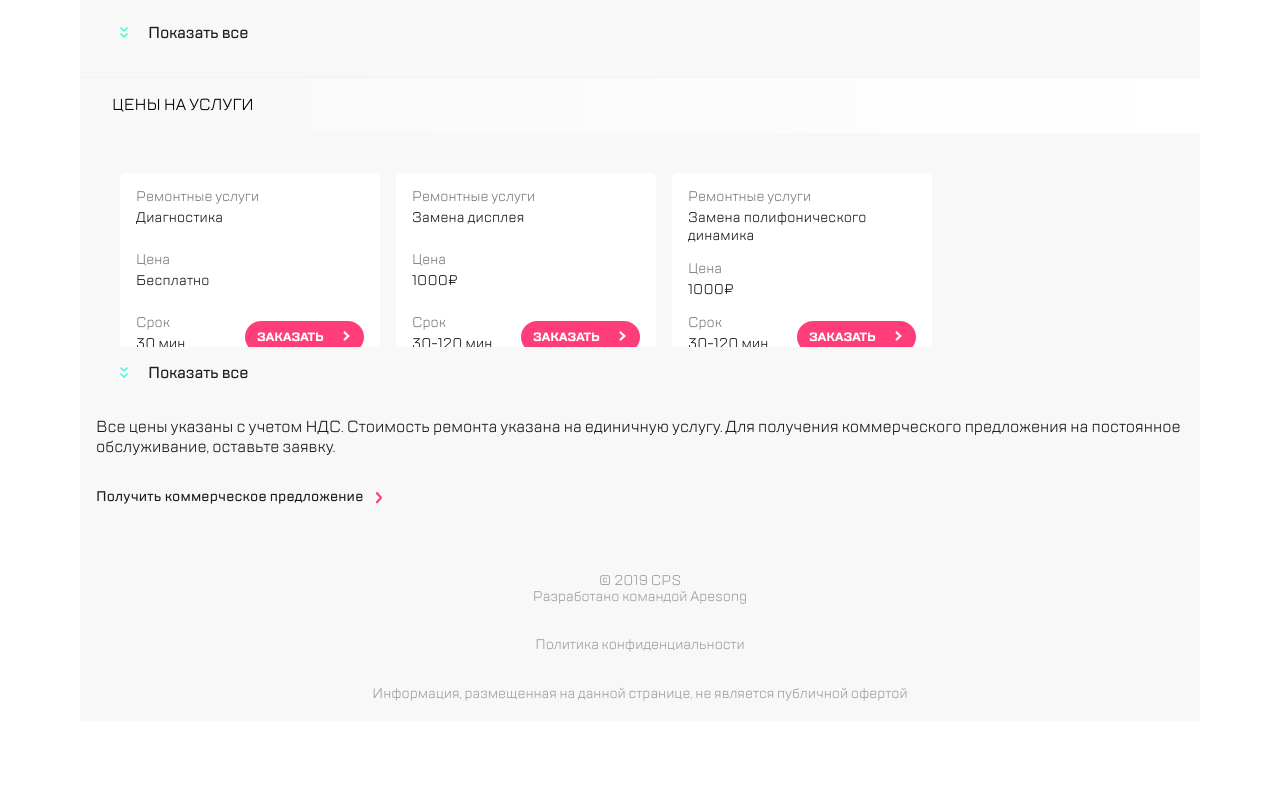
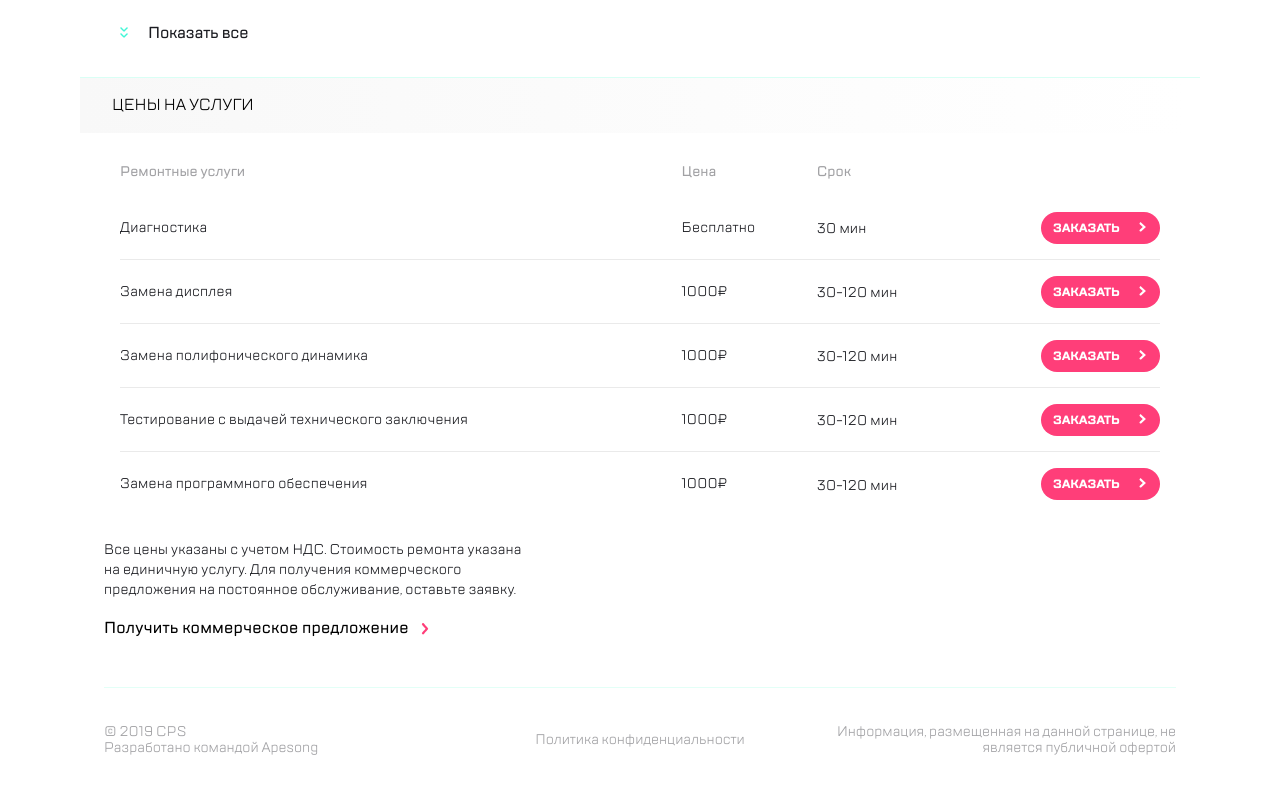
Before and after one commit to isIT-acc/web-core-page, a website built with webpack: page src/index.html in a window 1280 px wide. Shown: the part 1104-1897 px from the top of the page. Before the commit the page ends 1825 px from the top, so only its background shows below. Built offline with nearby package versions, Linux system fonts and the light colour scheme.

Commit message:
main page 320, 768, 1440 without sidebar

```diff
--- a/src/index.html
+++ b/src/index.html
@@ -187,6 +187,14 @@
         </div>
         <div class="slider-block services-prices">
           <h2 class="subheading"><span class="subheading__text">Цены на услуги</span></h2>
+          <table class="table">
+            <tr class="table-header-row">
+              <th class="table-header-cell table-header-cell--first text table__text">Ремонтные услуги</th>
+              <th class="table-header-cell table-header-cell--second text table__text">Цена</th>
+              <th class="table-header-cell  table-header-cell--third text table__text">Срок</th>
+            </tr>
+          </table>
+
           <div class="swiper swiper-initialized swiper-horizontal">
             <div class="translucent-vertical-border swiper__translucent-vertical-border"></div>
             <div class="swiper-wrapper" style="transform: translate3d(0px, 0px, 0px);">
@@ -200,7 +208,7 @@
                   <div class="text card__value">Бесплатно</div>
                 </div>
                 <div class="card__footer">
-                  <div>
+                  <div class="card__time">
                     <div class="text card__line-header">Срок</div>
                     <div class="text card__value">30 мин</div>
                   </div>
@@ -219,7 +227,7 @@
                   <div class="text card__value">1000&#8381;</div>
                 </div>
                 <div class="card__footer">
-                  <div>
+                  <div class="card__time">
                     <div class="text card__line-header">Срок</div>
                     <div class="text card__value">30-120 мин</div>
                   </div>
@@ -238,7 +246,7 @@
                   <div class="text card__value">1000&#8381;</div>
                 </div>
                 <div class="card__footer">
-                  <div>
+                  <div class="card__time">
                     <div class="text card__line-header">Срок</div>
                     <div class="text card__value">30-120 мин</div>
                   </div>
@@ -257,7 +265,7 @@
                   <div class="text card__value">1000&#8381;</div>
                 </div>
                 <div class="card__footer">
-                  <div>
+                  <div class="card__time">
                     <div class="text card__line-header">Срок</div>
                     <div class="text card__value">30-120 мин</div>
                   </div>
@@ -267,7 +275,7 @@
                 </div>
               </div>
               <div class="swiper-slide card">
-                <div class="card-header">
+                <div class="card__header">
                   <div class="text card__line-header">Ремонтные услуги</div>
                   <div class="text card__value">Замена программного обеспечения</div>
                 </div>
@@ -276,7 +284,7 @@
                   <div class="text card__value">1000&#8381;</div>
                 </div>
                 <div class="card__footer">
-                  <div>
+                  <div class="card__time">
                     <div class="text card__line-header">Срок</div>
                     <div class="text card__value">30-120 мин</div>
                   </div>
@@ -287,19 +295,13 @@
               </div>
             </div>
             <div class="swiper-pagination swiper-pagination-clickable swiper-pagination-bullets swiper-pagination-horizontal"><span class="swiper-pagination-bullet swiper-pagination-bullet-active"></span><span class="swiper-pagination-bullet"></span><span class="swiper-pagination-bullet"></span><span class="swiper-pagination-bullet"></span><span class="swiper-pagination-bullet"></span><span class="swiper-pagination-bullet"></span><span class="swiper-pagination-bullet"></span><span class="swiper-pagination-bullet"></span><span class="swiper-pagination-bullet"></span><span class="swiper-pagination-bullet"></span></div>
-            <div class="swiper__continuation continuation btn">
-              <span class="slider-block__hidden-text continuation__hidden-text hidden-text" tabindex="0">
-              <span class="hidden-text__underline"></span>
-              </span>
-            </div>
           </div>
         </div>
         <div class="description">
           <div class="text">
             Все цены указаны с учетом НДС. Стоимость ремонта указана на единичную услугу. Для получения коммерческого предложения на постоянное обслуживание, оставьте заявку.
-            <br><br>
           </div>
-          <button class="btn description__btn text" type="button">
+          <button class="btn description__btn" type="button">
             Получить коммерческое
               <span class="nowrap">предложение
                 <img src="./img/common/right-arr-pink.png" class="right-arr-pink" alt="Правый указатель">
@@ -307,12 +309,12 @@
           </button>
         </div>
         <footer class="footer text">
-          <div>
+          <div class="footer__item footer__item--first">
             <div>© 2019 CPS</div>
             <div>Разработано командой Apesong</div>
           </div>
-          <a>Политика конфиденциальности</a>
-          <div>Информация, размещенная на данной странице, не является публичной офертой</div>
+          <a href="" class="link footer__item footer__item--second">Политика конфиденциальности</a>
+          <div class="footer__item footer__item--third">Информация, размещенная на данной странице, не является публичной офертой</div>
         </footer>
       </div>
     </div>
--- a/src/scss/main/description.scss
+++ b/src/scss/main/description.scss
@@ -1,10 +1,26 @@
 .description{
     line-height: 20px;
     padding: 0 16px 40px;
+
+    @media screen and (min-width: 768px){
+        padding-left: 24px;
+        padding-top: 24px;
+        max-width: 421px;
+        padding-bottom: 47px;
+    }
+
     .btn{
-        font-size: 14px;
         text-align: left;
         letter-spacing: 0.2px;
         width: auto;
+        height: auto;
+        margin-top: 16px;
+        font-size: 16px;
+        line-height: 24px;
+    }
+    .text{
+        font-size: 14px;
+        line-height: 20px;
+        letter-spacing: 0.2px;
     }
 }
--- a/src/scss/main/footer.scss
+++ b/src/scss/main/footer.scss
@@ -1,14 +1,45 @@
 .footer{
     text-align: center;
     padding: 16px 16px 19px;
-    height: 129px;
+    height: 112px;
     display: flex;
     flex-direction: column;
     justify-content: space-between;
-
     font-size: 14px;
     line-height: 16px;
     color: #7E7E82;
     mix-blend-mode: normal;
     opacity: 0.72;
+    border-top: 1px solid #D9FFF5;
+
+    @media screen and (min-width: 768px){
+        flex-direction: row;
+        padding: 0;
+        height: 105px;
+        align-items: center;
+        text-align: left;
+        flex-basis:33.3%;
+        margin:0 24px;
+    }
+
+    &__item{
+        @media screen and (min-width: 768px){
+            flex-basis:33.3%;
+        }
+        &--first{
+            @media screen and (min-width: 768px){
+                text-align: left;
+            }
+        }
+        &--second{
+            @media screen and (min-width: 768px){
+                text-align: center;
+            }
+        }
+        &--third{
+            @media screen and (min-width: 768px){
+                text-align: right;
+            }
+        }
+    }
 }
--- a/src/scss/main/header.scss
+++ b/src/scss/main/header.scss
@@ -1,7 +1,7 @@
 .header {
 	padding: 0;
-	@media screen and (min-width:321px){
-		padding-left: 1.045%;
-		padding-right: 1.045%;
-	}
+	// @media screen and (min-width:321px){
+	// 	padding-left: 1.045%;
+	// 	padding-right: 1.045%;
+	// }
 }
--- /dev/null
+++ b/src/scss/main/link.scss
@@ -0,0 +1,4 @@
+.link{
+    text-decoration: none;
+    color: #7E7E82;
+}
--- a/src/scss/main/page-heading-right-side.scss
+++ b/src/scss/main/page-heading-right-side.scss
@@ -1,7 +1,7 @@
 .page-heading-right-side {
 	display: none;
 
-	@media screen and (min-width:1050px){
+	@media screen and (min-width:1120px){
 		display: flex;
 	}
 
--- a/src/scss/main/services.scss
+++ b/src/scss/main/services.scss
@@ -1,12 +1,11 @@
 .services {
 	font-family: 'TT Lakes', sans-serif;
-	background-color: #F8F8F8;
 	position: relative;
 
 	&__page-heading{
 		padding-top: 24px;
 
-		@media screen and (min-width:1050px){
+		@media screen and (min-width:1120px){
 			padding-top: 42px;
 		}
 	}
@@ -20,7 +19,7 @@
 			margin-top: 32px;
 		}
 
-		@media screen and (min-width:1050px){
+		@media screen and (min-width:1120px){
 			margin-left: 34px;
 			margin-top: 8px;
 		}
@@ -35,7 +34,7 @@
 			padding-bottom: 32px;
 		}
 
-		@media screen and (min-width:1050px){
+		@media screen and (min-width:1120px){
 			padding: 7px 28.65px 51px 34px;
 		}
 	}
--- a/src/scss/main/site.scss
+++ b/src/scss/main/site.scss
@@ -6,10 +6,13 @@
 		max-width: 1120px;
 		margin: 0 auto;
 		background: #F8F8F8;
+		@media screen and (min-width:1120px){
+			background: #FFF;
+		}
 	}
 
 	&__header{
-		@media screen and (min-width:1050px){
+		@media screen and (min-width:1120px){
 			display: none;
 		}
 	}
--- /dev/null
+++ b/src/scss/main/table-header-cell.scss
@@ -0,0 +1,14 @@
+.table-header-cell{
+    text-align: left;
+    padding: 31px 0 16px;
+    height: 16px;
+    &--first{
+        width: 54%;
+    }
+    &--second{
+        width: 13%;
+    }
+    &--third{
+        width: 33%;
+    }
+}
--- /dev/null
+++ b/src/scss/main/table-header-row.scss
@@ -0,0 +1,3 @@
+.table-header-row{
+
+}
--- /dev/null
+++ b/src/scss/main/table.scss
@@ -0,0 +1,23 @@
+.table{
+    display: none;
+    @media screen and (min-width: 768px){
+        display: table;
+        border-collapse: collapse;
+        box-sizing: border-box;
+        background-color: transparent;
+        margin-left: 40px;
+        margin-right: 40px;
+        width: calc(100% - 80px);
+        border-radius: 6px;
+    }
+
+    &__text{
+        font-size: 14px;
+        line-height: 16px;
+
+        color: #7E7E82;
+        mix-blend-mode: normal;
+        opacity: 0.72;
+        font-weight: 500;
+    }
+}
--- a/src/scss/slider/default_slider/slider-block.scss
+++ b/src/scss/slider/default_slider/slider-block.scss
@@ -1,5 +1,4 @@
 .slider-block {
-	background-color: #F8F8F8;
 
 	&__hidden-text{
 		position:absolute;
--- a/src/scss/slider/default_slider/swiper.scss
+++ b/src/scss/slider/default_slider/swiper.scss
@@ -1,8 +1,6 @@
 .swiper {
 	box-sizing: border-box;
 	width: 100%;
-	background-color: #F8F8F8;
-
 
 	@media screen and (min-width:768px) {
 		padding-left: 24px;
@@ -41,6 +39,10 @@
 			z-index: 1;
 		}
 
+		@media screen and (min-width:1120px) {
+			background-color: #FFF;
+		}
+
 		@media screen and (min-width:1440px) {
 			height: 89px;
 		}
--- a/src/scss/slider/services_prices_slider/services-prices.scss
+++ b/src/scss/slider/services_prices_slider/services-prices.scss
@@ -1,25 +1,122 @@
 .services-prices{
+
+  .card{
+    &__line-header{
+      @media screen and (min-width:768px) {
+        display: none;
+      }
+    }
+
+    &__btn{
+      @media screen and (min-width:768px) {
+        display: inline-block;
+        position: absolute;
+        right: 0;
+        top:50%;
+        transform: translateY(-50%);
+      }
+    }
+
+    &__header{
+      @media screen and (min-width:768px) {
+        display: table-cell;
+        width: 54%;
+        vertical-align: middle;
+      }
+    }
+
+    &__body{
+      @media screen and (min-width:768px) {
+        display: table-cell;
+        width: 13%;
+        vertical-align: middle;
+      }
+    }
+
+    &__footer{
+      @media screen and (min-width:768px) {
+        display: table-cell;
+        width: 33%;
+        vertical-align: middle;
+        padding-bottom: 0;
+        position: relative;
+      }
+    }
+
+    &__time{
+      @media screen and (min-width:768px) {
+        display: inline-block;
+      }
+    }
+
+    &__value{
+      @media screen and (min-width:768px) {
+        margin: 0;
+      }
+    }
+  }
+
 	.swiper-wrapper{
     height: 260px;
+    @media screen and (min-width: 768px){
+      display: table;
+      width: 100%;
+      border-collapse: collapse;
+      margin-top: 0;
+    }
 
-    // @media screen and (min-width: 768px){
-    //   height: 240px;
-    // }
-
-    // @media screen and (min-width: 1440px){
-    //   height: 259px;
-    // }
+    @media screen and (min-width: 1440px){
+    }
   }
 
 	.swiper-slide{
-		height: 200px;
+    height: 200px;
 		margin: 16px 8px 0;
 		width: 260px;
 		border: none;
 		text-align: left;
+
+    @media screen and (min-width: 768px){
+      display: table-row;
+      height: 64px;
+      margin:0;
+      padding:0;
+      border-bottom: 1px solid #EAEAEA;
+      cursor:unset;
+    }
+    &:hover {
+      @media screen and (min-width: 768px){
+        background: none;
+        transform: none;
+        transition:none;
+      }
+    }
+
+    &:focus {
+      @media screen and (min-width: 768px){
+        background: none;
+        transform: none;
+        transition:none;
+      }
+    }
+
+    &:last-child{
+      border:none;
+    }
 	}
 
   .swiper{
+
+    @media screen and (min-width: 768px){
+      background-color: #fff;
+      padding-right: 16px;
+      padding-left: 16px;
+      margin-left: 24px;
+      margin-right: 24px;
+      width: calc(100% - 48px);
+      border-radius: 6px;
+    }
+
     &__translucent-vertical-border{
       margin-top: 16px;
       height: 200px;
--- a/src/scss/style.scss
+++ b/src/scss/style.scss
@@ -31,6 +31,10 @@
 @import './main/right-arr-pink';
 @import './main/nowrap';
 @import './main/footer';
+@import './main/table';
+@import './main/table-header-row';
+@import './main/table-header-cell.scss';
+@import './main/link.scss';
 
 @import './libraries/swiper-bundle.min';
 @import './libraries/swiper-bundle-customization';
```
Also changed, not shown: src/scss/main/text.scss (line endings or trailing spaces).
